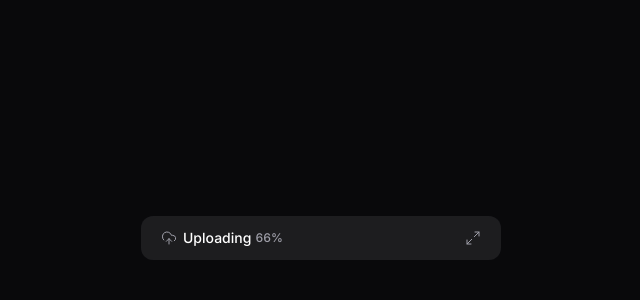
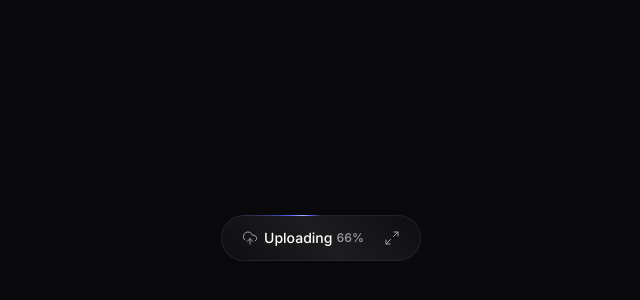
Before and after one commit to rafaelafae/project-upload-widget, a React (Vite) app in the folder web/: page / in a window 1280 px wide. Shown: the part 162-462 px from the top of the page, without its empty margins (319-959 px from the left). Built offline with nearby package versions, Linux system fonts and the light colour scheme.

Commit message:
web: config animations

```diff
--- a/web/package.json
+++ b/web/package.json
@@ -16,6 +16,7 @@
 		"@radix-ui/react-progress": "^1.1.7",
 		"@tailwindcss/vite": "^4.1.13",
 		"lucide-react": "^0.544.0",
+		"motion": "^12.23.19",
 		"react": "^19.1.1",
 		"react-dom": "^19.1.1",
 		"react-dropzone": "^14.3.8",
--- a/web/src/components/upload-widget-dropzone.tsx
+++ b/web/src/components/upload-widget-dropzone.tsx
@@ -1,5 +1,6 @@
 import { useDropzone } from 'react-dropzone';
 import { CircularProgressBar } from './ui/circular-progress-bar';
+import {motion} from 'motion/react'
 
 export function UploadWidgetDropzone() {
 	const isThereAnyPendingUpload = true
@@ -20,7 +21,12 @@ export function UploadWidgetDropzone() {
 
 
 	return (
-		<div className="px-3 flex flex-col gap-3">
+		<motion.div
+			className="px-3 flex flex-col gap-3"
+			initial={{ opacity: 0 }}
+			animate={{ opacity: 1 }}
+			transition={{ duration: 0.5 }}
+		>
 			<div
 				data-active={isDragActive}
 				className="cursor-pointer text-zinc-400 bg-black/20 p-5 rounded-lg border border-zinc-700 border-dashed h-32 flex flex-col items-center justify-center gap-1 hover:border-zinc-600 transition-colors data-[active=true]:bg-indigo-500/10  data-[active=true]:border-indigo-500 data-[active=true]:text-indigo-400"
@@ -44,6 +50,6 @@ export function UploadWidgetDropzone() {
 			<span className="text-xxs text-zinc-400">
 				Only PNG and JPG files are supported.
 			</span>
-		</div>
+		</motion.div>
 	);
 }
--- a/web/src/components/upload-widget-minimized-button.tsx
+++ b/web/src/components/upload-widget-minimized-button.tsx
@@ -4,7 +4,7 @@ import { UploadWidgetTitle } from './upload-widget-title';
 
 export function UploadWidgetMinimizedButton() {
 	return (
-		<Collapsible.Trigger className="group w-full bg-white/2 py-3 px-5 flex items-center justify-between">
+		<Collapsible.Trigger className="group w-full bg-white/2 py-3 px-5 flex items-center justify-between gap-5">
 			<UploadWidgetTitle />
 			<Maximize2
 				strokeWidth={1.5}
--- a/web/src/components/upload-widget-upload-item.tsx
+++ b/web/src/components/upload-widget-upload-item.tsx
@@ -1,11 +1,17 @@
 import { Download, ImageUp, Link2, RefreshCcw, X } from 'lucide-react';
 import { Button } from './ui/button';
 import * as Progress from '@radix-ui/react-progress';
+import { motion } from 'motion/react';
 
 
 export function UploadWidgetUploadItem() {
 	return (
-		<div className="p-3 rounded-lg flex flex-col gap-3 shadow-shape-content bg-white/2 relative overflow-hidden">
+		<motion.div
+			initial={{ opacity: 0 }}
+			animate={{ opacity: 1 }}
+			transition={{ duration: 0.5 }}
+			className="p-3 rounded-lg flex flex-col gap-3 shadow-shape-content bg-white/2 relative overflow-hidden"
+		>
 			<div className="flex flex-col gap-1">
 				<span className="text-xs font-medium flex items-center gap-1">
 					<ImageUp className="size-3 text-zinc-300" strokeWidth={1.5} />
@@ -49,6 +55,6 @@ export function UploadWidgetUploadItem() {
 					<span className="sr-only">Cancel upload</span>
 				</Button>
 			</div>
-		</div>
+		</motion.div>
 	);
 }
--- a/web/src/components/upload-widget.tsx
+++ b/web/src/components/upload-widget.tsx
@@ -2,15 +2,44 @@ import * as Collapsible from '@radix-ui/react-collapsible';
 import { UploadWidgetDropzone } from './upload-widget-dropzone';
 import { UploadWidgetHeader } from './upload-widget-header';
 import { UploadWidgetUploadList } from './upload-widget-upload-list';
-import { useState } from 'react';
 import { UploadWidgetMinimizedButton } from './upload-widget-minimized-button';
+import { motion, useCycle} from 'motion/react'
+
 
 export function UploadWidget() {
-	const [isWidgetOpen, seIsWidgetOpen] = useState(false);
+	const isThereAnyPendingUpload = true
+
+	const [isWidgetOpen, toggleWidgetOpen] = useCycle(false, true);
 
 	return (
-		<Collapsible.Root onOpenChange={seIsWidgetOpen}>
-			<div className="bg-zinc-900 overflow-hidden w-[360px] rounded-xl --shadow-shape">
+		<Collapsible.Root onOpenChange={() => toggleWidgetOpen()} asChild>
+
+			<motion.div
+			data-progress={isThereAnyPendingUpload}
+			className="bg-zinc-900 overflow-hidden max-w-[360px] rounded-xl
+			data-[state=open]:shadow-shape
+			border border-transparent animate-border-spin
+			data-[state=closed]:rounded-3xl
+			data-[state=closed]:data-[progress=false]:shadow-shape
+			data-[state=closed]:data-[progress=true]:border-gradient"
+			animate={isWidgetOpen ? 'open' : 'closed'}
+			variants={{
+				closed: {
+					width: 'max-content',
+					height: 44,
+					transition: {
+						type: 'inertia',
+					}
+				},
+				open: {
+					width: 360,
+					height: 'auto',
+					transition: {
+						duration: 0.1,
+					}
+				},
+			}}
+			>
 				{!isWidgetOpen && <UploadWidgetMinimizedButton />}
 
 				<Collapsible.Content>
@@ -22,7 +51,8 @@ export function UploadWidget() {
 						<UploadWidgetUploadList />
 					</div>
 				</Collapsible.Content>
-			</div>
+			</motion.div>
+
 		</Collapsible.Root>
 	);
 }
--- a/web/src/index.css
+++ b/web/src/index.css
@@ -1,15 +1,36 @@
 @import url('https://fonts.googleapis.com/css2?family=Inter:ital,opsz,wght@0,14..32,100..900;1,14..32,100..900&display=swap');
 
-@import "tailwindcss";
+@import "tailwindcss" important;
+
+@property --border-angle {
+		inherits: false;
+		initial-value: 0deg;
+		syntax: "<angle>";
+}
+
+@keyframes border-spin{
+	to {
+		--border-angle: 360deg;
+	}
+}
 
 @theme {
 	--font-family-sans: 'Inter', 'sans-serif';
-    --text-xxs: 0.625rem;
-    --shadow-shape: 0px 8px 8px rgba(0, 0, 0, 0.1), 0px 4px 4px rgba(0, 0, 0, 0.1), 0px 2px 2px rgba(0, 0, 0, 0.1), 0px 0px 0px 1px rgba(0, 0, 0, 0.1), inset 0px 0px 0px 1px rgba(255, 255, 255, 0.03), inset 0px 1px 0px rgba(255, 255, 255, 0.03);
-    --shadow-shape-content: 0px 0px 0px 1px rgba(0, 0, 0, 0.25),
-    --opacity: 2: 0.02;
+	--text-xxs: 0.625rem;
+	--shadow-shape: 0px 8px 8px rgba(0, 0, 0, 0.1), 0px 4px 4px rgba(0, 0, 0, 0.1), 0px 2px 2px rgba(0, 0, 0, 0.1), 0px 0px 0px 1px rgba(0, 0, 0, 0.1), inset 0px 0px 0px 1px rgba(255, 255, 255, 0.03), inset 0px 1px 0px rgba(255, 255, 255, 0.03);
+	--shadow-shape-content: 0px 0px 0px 1px rgba(0, 0, 0, 0.25),
+	--opacity: 2: 0.02;
+	--animate-border-spin: border-spin 2s linear infinite;
+
+}
+
+@utility border-gradient{
+    border: 1px solid transparent;
+    background:
+			linear-gradient(45deg, #09090B, theme(colors.zinc.900) 50%, #09090B) padding-box,
+			conic-gradient(from var(--border-angle), theme(colors.zinc.700/.48) 80%, theme(colors.indigo.500) 86%, theme(colors.indigo.300) 90%, theme(colors.indigo.500) 94%, theme(colors.zinc.600/.48)) border-box;
 }
 
 body {
-    font-family: theme('font-family-sans');
+	font-family: theme('font-family-sans');
 }
```
Also changed, not shown: 1 other file (tests, documents, lock files or other folders).
